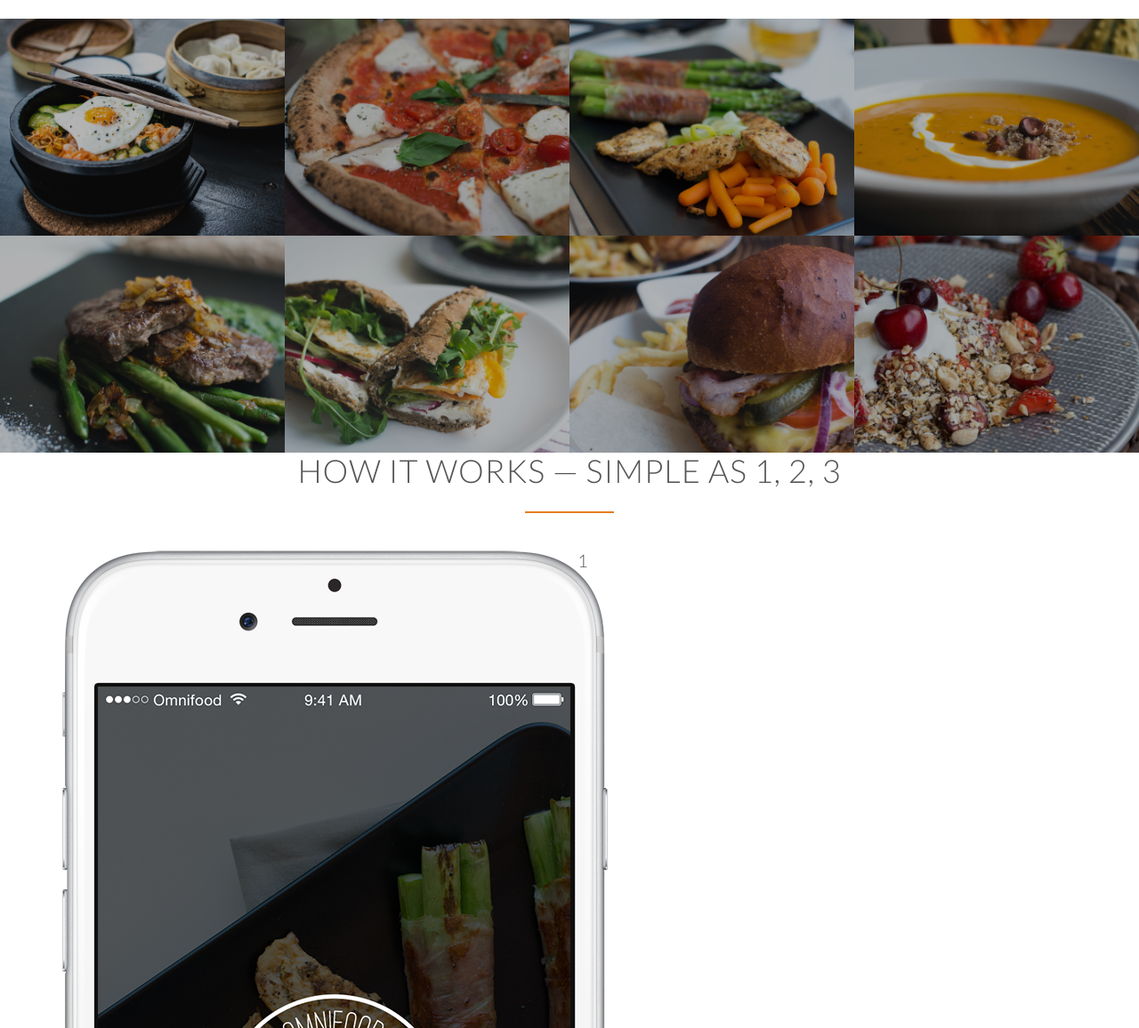
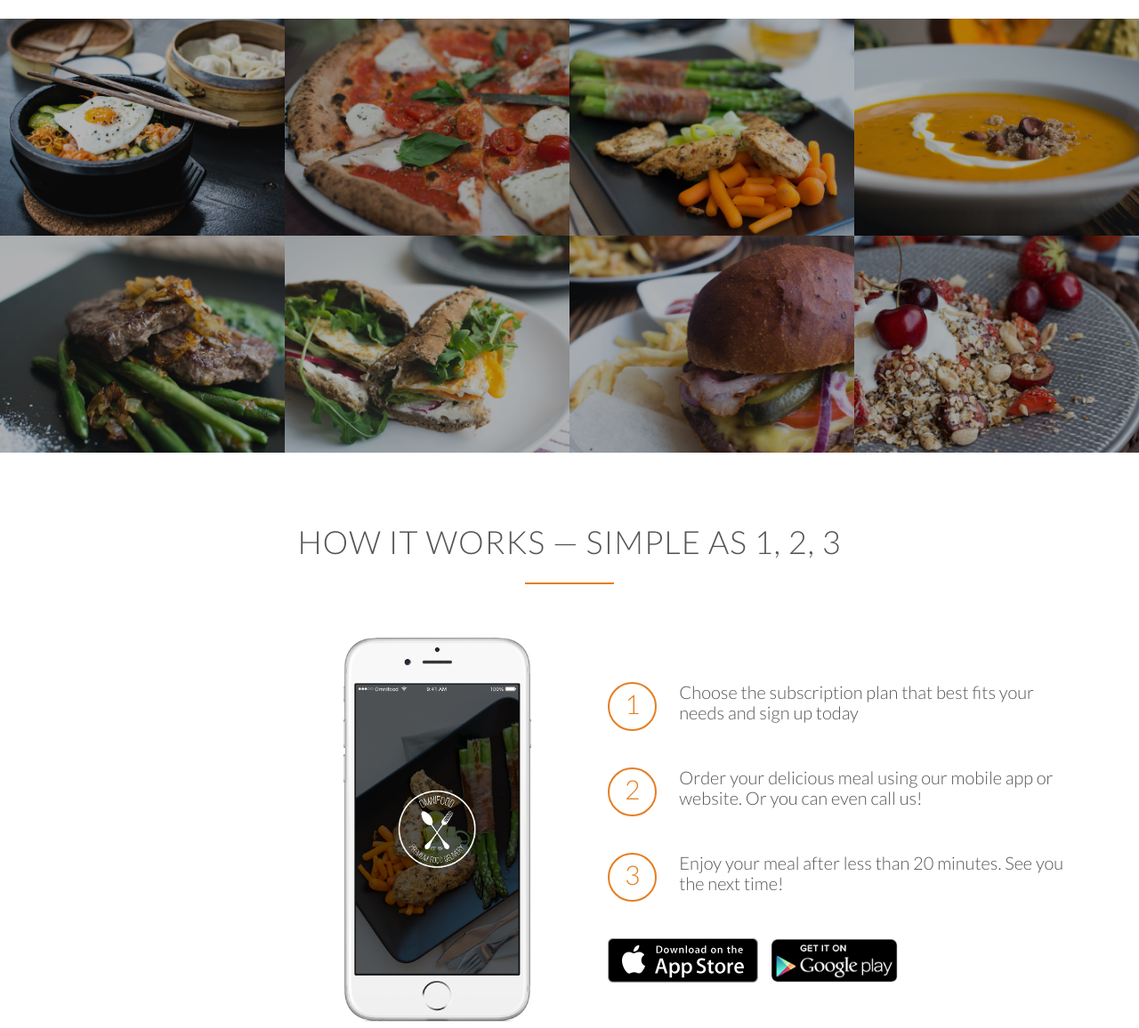
Before and after one commit to Prince-1501/Omnifood-restaurant, a plain HTML site: page index.html in a window 1280 px wide. Shown: the part 1444-2600 px from the top of the page at 89% size. Drawn offline with nearby package versions, Linux system fonts and the light colour scheme.

Commit message:
adding how it works setion

```diff
--- a/index.html
+++ b/index.html
@@ -77,7 +77,7 @@
 
         <section class="section-meals">
 
-            <ul class="meal-showcase">
+            <ul class="meal-showcase clearfix">
 
                 <li>
                     <figure class="meal-photo">
@@ -101,7 +101,7 @@
                 </li>
 
             </ul>
-            <ul class="meal-showcase">
+            <ul class="meal-showcase clearfix">
 
                 <li>
                     <figure class="meal-photo">
@@ -135,15 +135,27 @@
             </div>
 
             <div class="row">
-               <div class="col span-1-of-2">
-                    <img src="resources/img/app-iPhone.png" alt="iphone omnifood">
+               <div class="col span-1-of-2 steps-box">
+                    <img src="resources/img/app-iPhone.png" alt="iphone omnifood" class="app-screen">
                 </div>
 
-                <div class="col span-1-of-2">
+                <div class="col span-1-of-2 steps-box">
                     <div class="works-step">
                         <div>1</div>
-                        <p></p>
+                        <p>Choose the subscription plan that best fits your needs and sign up today</p>
                     </div>
+                     <div class="works-step">
+                        <div>2</div>
+                        <p>Order your delicious meal using our mobile app or website. Or you can even call us!</p>
+                    </div>
+                     <div class="works-step">
+                        <div>3</div>
+                        <p>Enjoy your meal after less than 20 minutes. See you the next time!</p>
+                    </div>
+
+
+                <a href="#" class="btn-app"><img src="resources/img/download-app.svg" alt="App store button"></a>
+                <a href="#" class="btn-app"><img src="resources/img/download-app-android.png" alt="App store button"></a>
                 </div>
             </div>
 
--- a/resources/css/style.css
+++ b/resources/css/style.css
@@ -18,6 +18,14 @@ html {
     text-rendering: optimizeLegibility;
 }
 
+.clearfix {zoom :1}
+.clearfix:after{
+    content: '.';
+    clear: both;
+    display: block;
+    height: 0;
+    visibility: hidden;
+}
 
 /*-------------------------------------*/
 /* REUSABLE COMPONENT  */
@@ -242,3 +250,53 @@ header {
     height: auto;
     transform: scale(1.03);
 }
+
+
+
+/*-------------------------------------*/
+/* HOW IT WORKS SECTION  */
+/*-------------------------------------*/
+
+
+.steps-box{
+    margin-top:30px;
+}
+
+.steps-box:first-child{
+    text-align: right;
+    padding-right: 3%;
+    margin-top: 30px;
+}
+
+.steps-box:last-child{
+    margin-top: 80px;
+    padding-left: 3%;
+}
+
+.app-screen{
+    width: 40%;
+}
+
+.works-step{
+    margin-bottom: 50px;
+}
+
+.works-step div{
+    color: #e67e22;
+    border: 2px solid #e67e22;
+    display: inline-block;
+    border-radius: 50%;
+    text-align: center;
+    height: 55px;
+    width: 55px;
+    padding: 5px;
+    float: left;
+    font-size: 150%;
+    margin-right: 25px;
+}
+
+.btn-app img{
+    height: 50px;
+    width: auto;
+    margin-right: 10px;
+}
```
